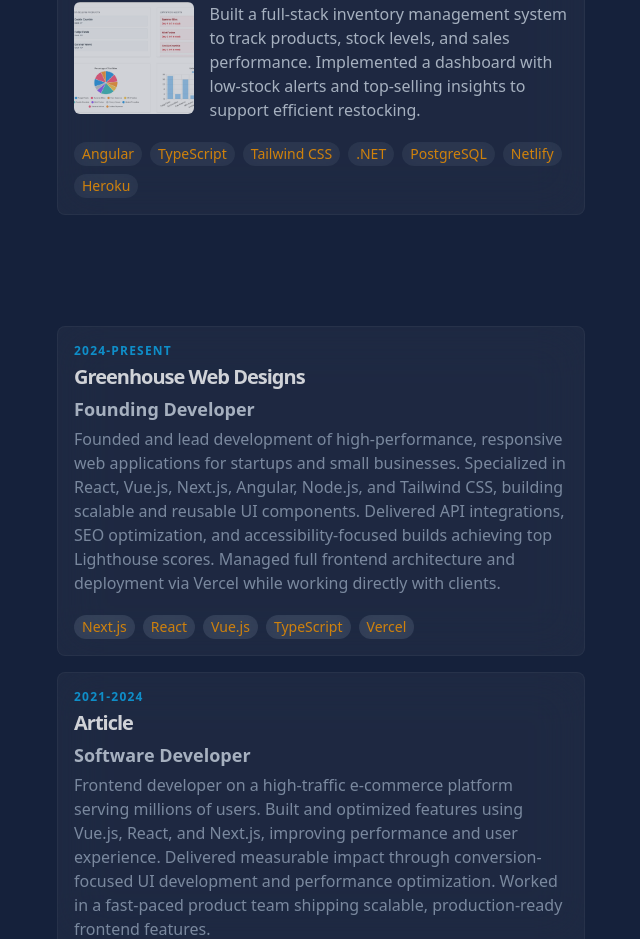
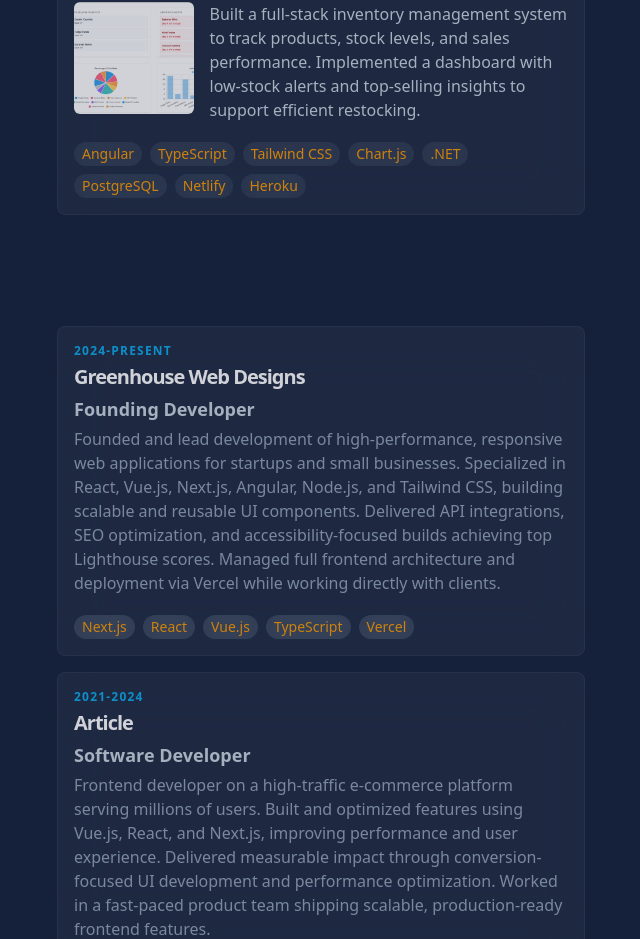
Before and after one commit to jacobadam/jacobnevitt-portfolio, a Next.js app: page / in a window 1280 px wide. Shown: the part 1661-2600 px from the top of the page, without its empty margins (599-1239 px from the left). Built offline with nearby package versions, Linux system fonts and the light colour scheme.

Commit message:
update project data

```diff
--- a/app/data/projects.ts
+++ b/app/data/projects.ts
@@ -67,6 +67,7 @@ export const ProjectData: Project[] = [
       "Angular",
       "TypeScript",
       "Tailwind CSS",
+      "Chart.js",
       ".NET",
       "PostgreSQL",
       "Netlify",
```
